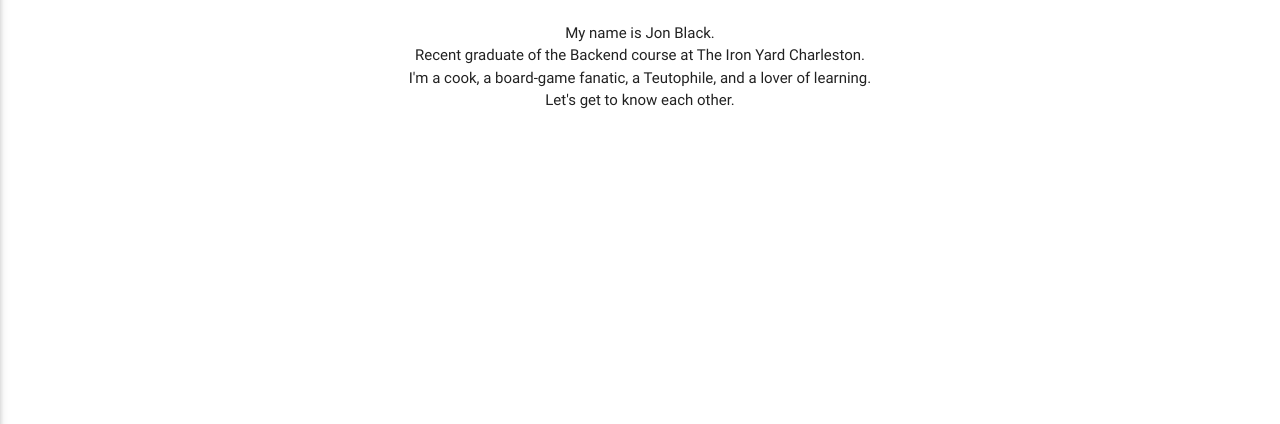
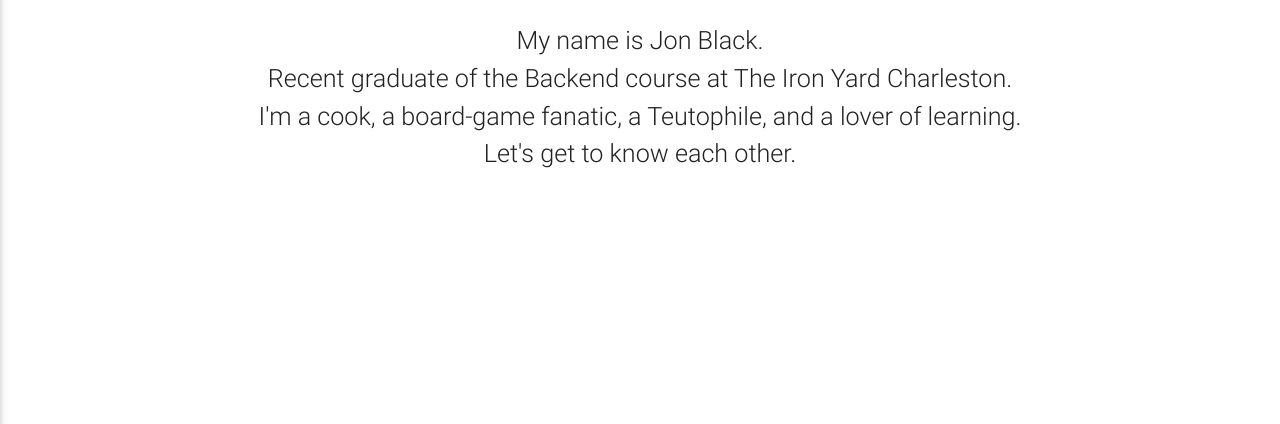
Before and after one commit to jonnybl915/jonnybl915.github.io, a plain HTML site: page index.html in a window 1280 px wide. Shown: the part 343-767 px from the top of the page. Drawn offline with nearby package versions, Linux system fonts and the light colour scheme.

Commit message:
added flow-text class to 'about me' section

```diff
--- a/index.html
+++ b/index.html
@@ -52,7 +52,7 @@
 
           <h1 class="header center-align black-text">Hello.</h1>
 
-          <ul class="center-align">
+          <ul class="center-align flow-text">
              <li><span>My name is Jon Black.</span></li>
              <li><span>Recent graduate of the Backend course at The Iron Yard Charleston.</span> </li>
              <li><span>I'm a cook, a board-game fanatic, a Teutophile, and a lover of learning.</span> </li>
```
